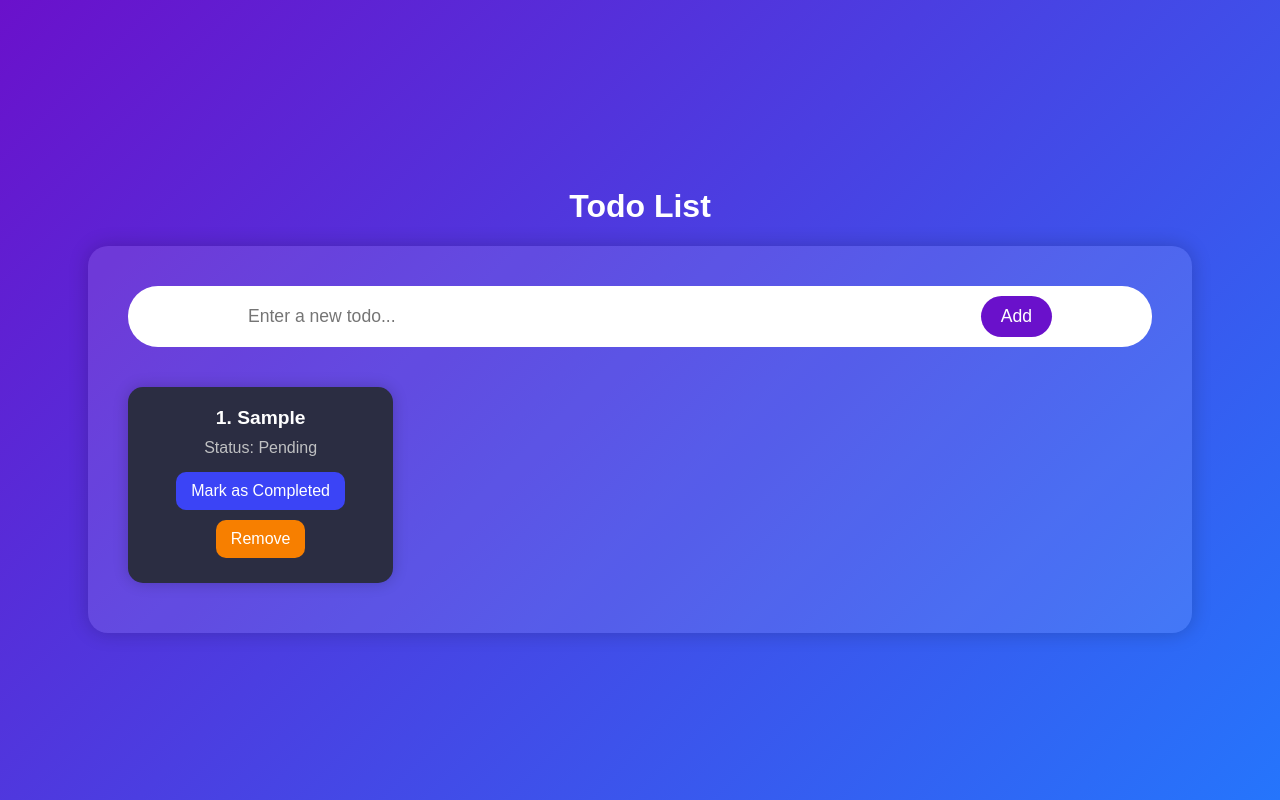
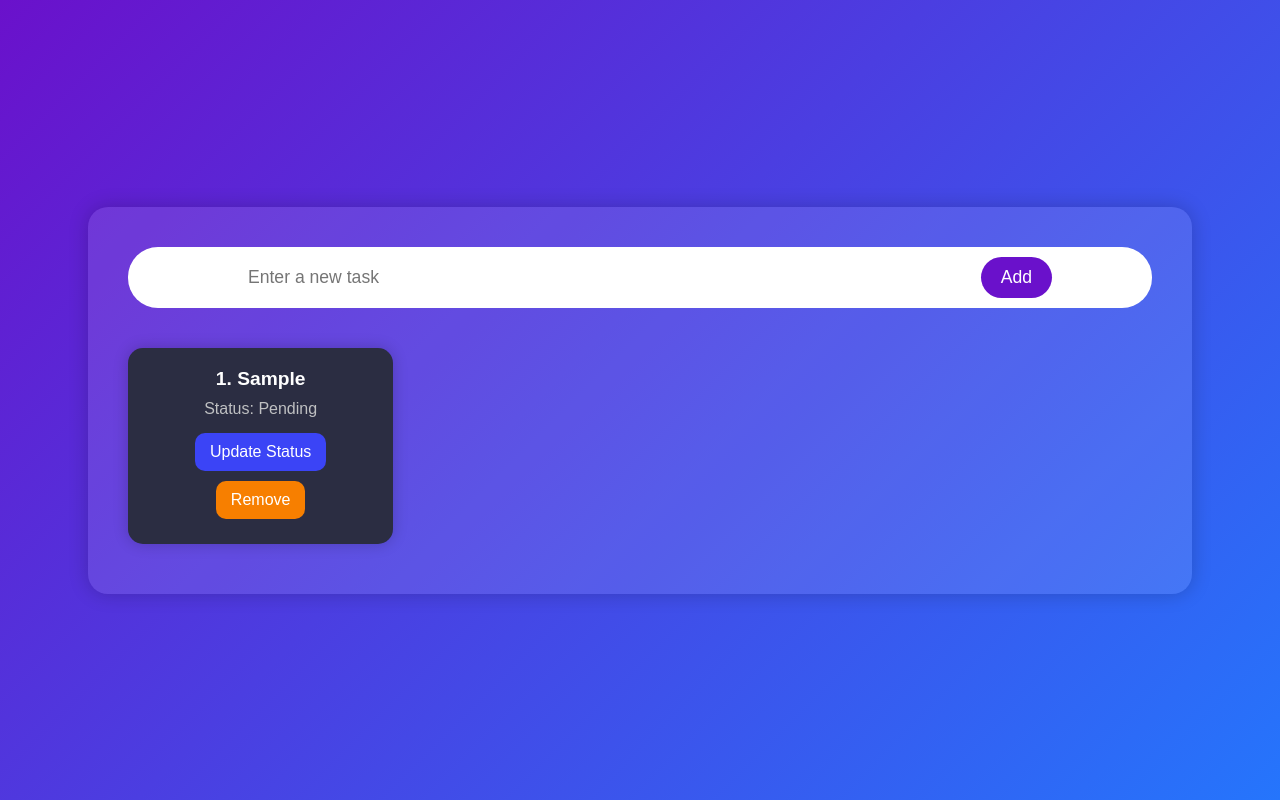
Before and after one commit to Uttam1910/React-to_do-list, a React (Create React App) app: page / in a window 1280 px wide. Both pictures are taken after typing "Sample" into the empty fields and a click on the button "Add". Built offline with nearby package versions, Linux system fonts and the light colour scheme.

Commit message:
added local storage

```diff
--- a/src/App.js
+++ b/src/App.js
@@ -1,12 +1,69 @@
-import React from 'react';
+import React, { useState, useEffect } from 'react';
 import './App.css';
-import TodoList from './TodoList';
 
 function App() {
+  // Initialize state from local storage
+  const [tasks, setTasks] = useState(() => {
+    const savedTasks = localStorage.getItem('tasks');
+    return savedTasks ? JSON.parse(savedTasks) : [];
+  });
+
+  const [newTask, setNewTask] = useState('');
+
+  useEffect(() => {
+    // Update local storage whenever tasks change
+    localStorage.setItem('tasks', JSON.stringify(tasks));
+  }, [tasks]);
+
+  const addTask = (e) => {
+    e.preventDefault();
+    if (newTask.trim() === '') return;
+
+    const task = {
+      id: Date.now(),
+      title: newTask,
+      status: 'Pending'
+    };
+
+    setTasks([...tasks, task]);
+    setNewTask('');
+  };
+
+  const updateTaskStatus = (id) => {
+    const updatedTasks = tasks.map(task =>
+      task.id === id ? { ...task, status: task.status === 'Pending' ? 'Completed' : 'Pending' } : task
+    );
+    setTasks(updatedTasks);
+  };
+
+  const removeTask = (id) => {
+    const filteredTasks = tasks.filter(task => task.id !== id);
+    setTasks(filteredTasks);
+  };
+
   return (
     <div className="App">
-      <h1>Todo List</h1>
-      <TodoList />
+      <div className="todo-list">
+        <form onSubmit={addTask}>
+          <input
+            type="text"
+            placeholder="Enter a new task"
+            value={newTask}
+            onChange={(e) => setNewTask(e.target.value)}
+          />
+          <button type="submit">Add</button>
+        </form>
+        <div className="todos">
+          {tasks.map((task, index) => (
+            <div key={task.id} className="todo-item">
+              <h3>{index + 1}. {task.title}</h3>
+              <p>Status: {task.status}</p>
+              <button onClick={() => updateTaskStatus(task.id)}>Update Status</button>
+              <button onClick={() => removeTask(task.id)}>Remove</button>
+            </div>
+          ))}
+        </div>
+      </div>
     </div>
   );
 }
```
